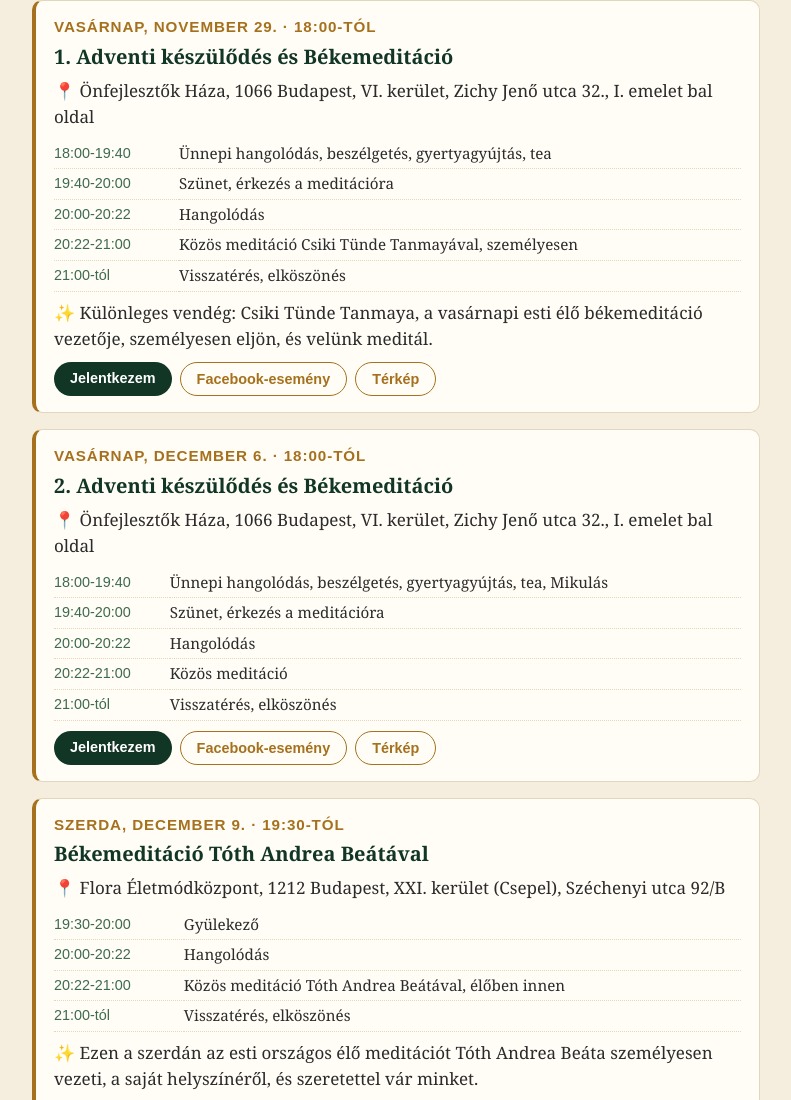
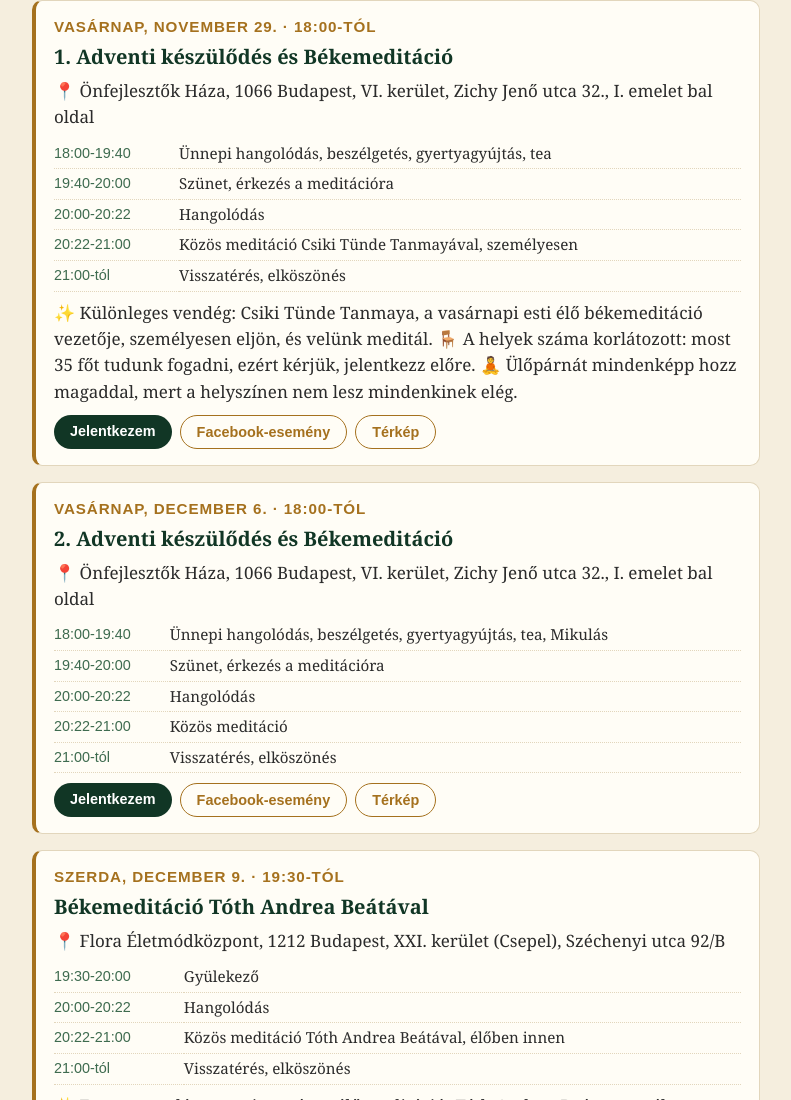
Before and after one commit to gergoterek/budapesti-bekemag, a plain HTML site: page index.html in a window 1280 px wide. Shown: the part 2149-3249 px from the top of the page, without its empty margins (244-1035 px from the left). Drawn offline with Linux system fonts and the light colour scheme.

Commit message:
Upcoming evenings, built 2026-11-19

```diff
--- a/index.html
+++ b/index.html
@@ -7,7 +7,7 @@
 <meta name="description" content="Ingyenes, személyes közös meditációs esték Budapesten és környékén. A Budapesti Békemag következő békemeditációi időponttal, címmel és jelentkezéssel.">
 <link rel="canonical" href="https://gergoterek.github.io/budapesti-bekemag/">
 <link rel="icon" href="logo.png">
-
+<meta name="google-site-verification" content="Hvowe3A-RUt6XSi3qpdonNnlOet9JFYtcpbVv3wVtbk">
 <meta property="og:type" content="website">
 <meta property="og:locale" content="hu_HU">
 <meta property="og:title" content="Békemeditáció Budapesten · Budapesti Békemag">
@@ -216,7 +216,7 @@ footer p{margin:.35em 0}
   "eventAttendanceMode": "https://schema.org/OfflineEventAttendanceMode",
   "isAccessibleForFree": true,
   "inLanguage": "hu",
-  "description": "Ingyenes, személyes közös meditáció. Az este menete: 18:00-19:40 ünnepi hangolódás, beszélgetés, gyertyagyújtás, tea; 19:40-20:00 szünet, érkezés a meditációra; 20:00-20:22 hangolódás; 20:22-21:00 közös meditáció Csiki Tünde Tanmayával, személyesen; 21:00-tól visszatérés, elköszönés. A meditációra 20:00-ig érdemes megérkezni. Különleges vendég: Csiki Tünde Tanmaya, a vasárnapi esti élő békemeditáció vezetője, személyesen eljön, és velünk meditál.",
+  "description": "Ingyenes, személyes közös meditáció. Az este menete: 18:00-19:40 ünnepi hangolódás, beszélgetés, gyertyagyújtás, tea; 19:40-20:00 szünet, érkezés a meditációra; 20:00-20:22 hangolódás; 20:22-21:00 közös meditáció Csiki Tünde Tanmayával, személyesen; 21:00-tól visszatérés, elköszönés. A meditációra 20:00-ig érdemes megérkezni. Különleges vendég: Csiki Tünde Tanmaya, a vasárnapi esti élő békemeditáció vezetője, személyesen eljön, és velünk meditál.\n\n🪑 A helyek száma korlátozott: most 35 főt tudunk fogadni, ezért kérjük, jelentkezz előre.\n🧘 Ülőpárnát mindenképp hozz magaddal, mert a helyszínen nem lesz mindenkinek elég.",
   "image": [
    "https://gergoterek.github.io/budapesti-bekemag/logo.png"
   ],
@@ -464,7 +464,10 @@ footer p{margin:.35em 0}
   <h3>1. Adventi készülődés és Békemeditáció</h3>
   <p class="place">📍 Önfejlesztők Háza, 1066 Budapest, VI. kerület, Zichy Jenő utca 32., I. emelet bal oldal</p>
   <table><tr><td class="t">18:00-19:40</td><td>Ünnepi hangolódás, beszélgetés, gyertyagyújtás, tea</td></tr><tr><td class="t">19:40-20:00</td><td>Szünet, érkezés a meditációra</td></tr><tr><td class="t">20:00-20:22</td><td>Hangolódás</td></tr><tr><td class="t">20:22-21:00</td><td>Közös meditáció Csiki Tünde Tanmayával, személyesen</td></tr><tr><td class="t">21:00-tól</td><td>Visszatérés, elköszönés</td></tr></table>
-  <p class="note">✨ Különleges vendég: Csiki Tünde Tanmaya, a vasárnapi esti élő békemeditáció vezetője, személyesen eljön, és velünk meditál.</p>
+  <p class="note">✨ Különleges vendég: Csiki Tünde Tanmaya, a vasárnapi esti élő békemeditáció vezetője, személyesen eljön, és velünk meditál.
+
+🪑 A helyek száma korlátozott: most 35 főt tudunk fogadni, ezért kérjük, jelentkezz előre.
+🧘 Ülőpárnát mindenképp hozz magaddal, mert a helyszínen nem lesz mindenkinek elég.</p>
   <div class="btns"><a class="btn main" href="https://forms.gle/kRXWNyJoyxUumoN5A" rel="noopener">Jelentkezem</a><a class="btn alt" href="https://www.facebook.com/events/1605845457421659/" rel="noopener">Facebook-esemény</a><a class="btn alt" href="https://www.google.com/maps/search/?api=1&amp;query=%C3%96nfejleszt%C5%91k%20H%C3%A1za%2C%20Zichy%20Jen%C5%91%20utca%2032.%2C%201066%20Budapest" rel="noopener">Térkép</a></div>
 </article>
 <article class="ev" id="2026-12-06-advent" data-date="2026-12-06">
```
